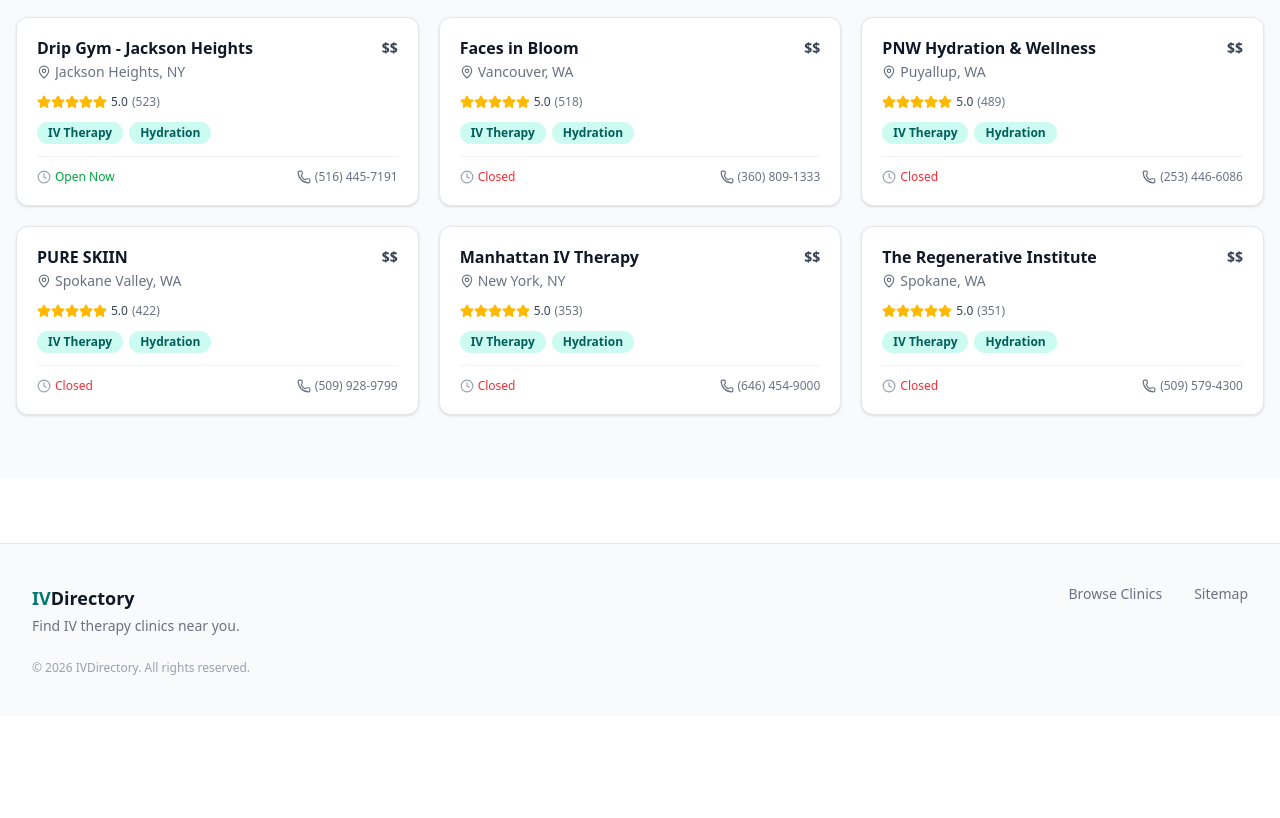
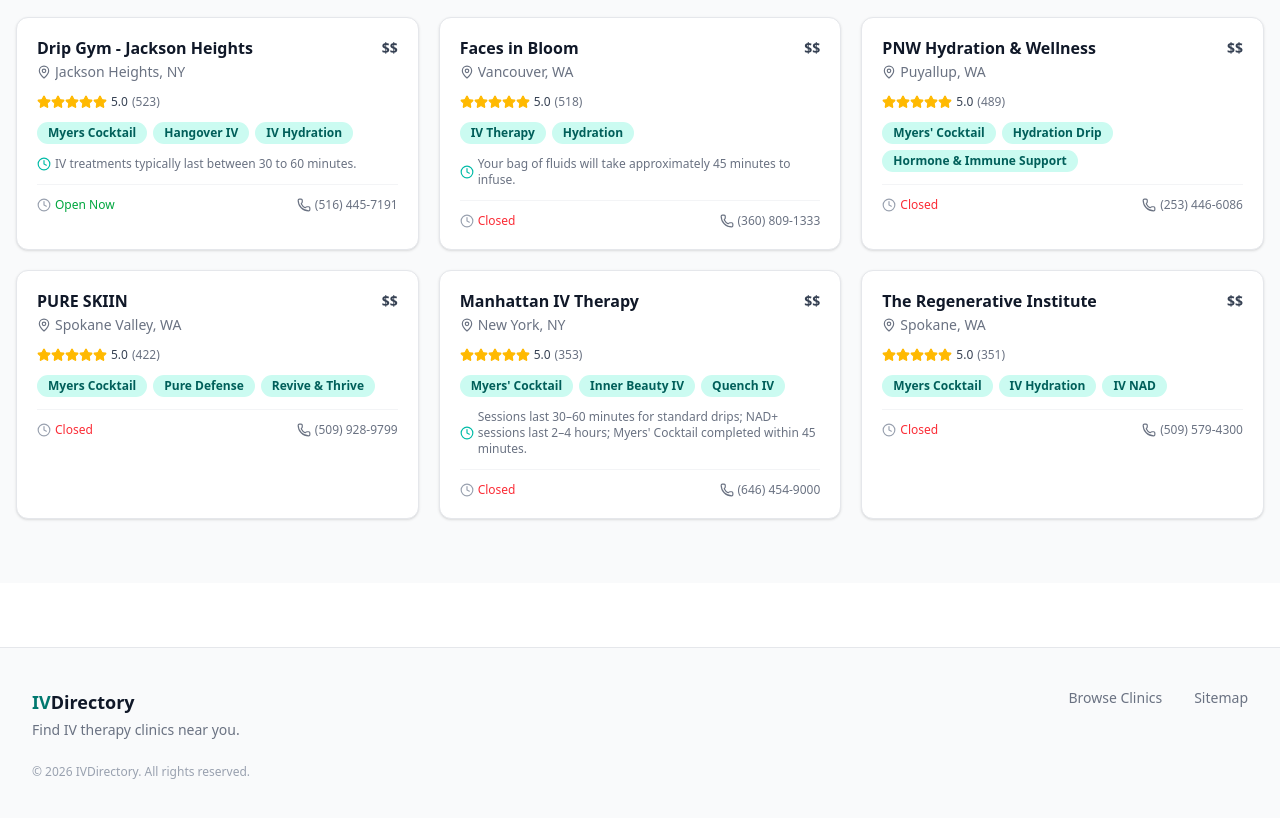
Before and after one commit to adnanp/IV-therapy, a Next.js app in the folder iv-app/: page / in a window 1280 px wide. Shown: the part 1300-2118 px from the top of the page. Before the commit the page ends 2016 px from the top, so only its background shows below. Built offline with nearby package versions, Linux system fonts and the light colour scheme.

Commit message:
Show real specialties and session duration on clinic cards
ClinicCard now uses enriched specialties (when available) instead of
inferring IV types from categories. Session duration is also surfaced
directly on the card for the 145 enriched clinics.

```diff
--- a/iv-app/components/ClinicCard.tsx
+++ b/iv-app/components/ClinicCard.tsx
@@ -4,13 +4,12 @@ import { Card, CardContent } from "@/components/ui/card"
 import { Badge } from "@/components/ui/badge"
 import { StarRating } from "@/components/StarRating"
 import { isOpenNow, formatPhone } from "@/lib/utils"
+import { getEnrichment } from "@/lib/data"
 import type { Clinic } from "@/lib/data"
 
 interface ClinicCardProps {
   clinic: Clinic
 }
-
-const IV_TYPES = ["Hydration", "NAD+", "Myers Cocktail", "Immunity", "Recovery", "Beauty", "Vitamin C", "Glutathione"]
 
 function inferIVTypes(categories: string | null): string[] {
   if (!categories) return ["IV Therapy"]
@@ -29,7 +28,10 @@ function inferIVTypes(categories: string | null): string[] {
 
 export function ClinicCard({ clinic }: ClinicCardProps) {
   const openStatus = isOpenNow(clinic.hours)
-  const ivTypes = inferIVTypes(clinic.categories)
+  const enrichment = getEnrichment(clinic.slug)
+  const ivTypes = enrichment?.specialties?.length
+    ? enrichment.specialties.slice(0, 3)
+    : inferIVTypes(clinic.categories)
 
   return (
     <Link href={`/clinic/${clinic.slug}`}>
@@ -63,6 +65,14 @@ export function ClinicCard({ clinic }: ClinicCardProps) {
             ))}
           </div>
 
+          {/* Session duration */}
+          {enrichment?.sessionDuration && (
+            <div className="flex items-center gap-1 text-xs text-gray-500 mb-3">
+              <Clock className="w-3.5 h-3.5 shrink-0 text-teal-500" />
+              <span>{enrichment.sessionDuration}</span>
+            </div>
+          )}
+
           {/* Footer info */}
           <div className="flex items-center justify-between pt-3 border-t border-gray-100">
             <div className="flex items-center gap-1 text-xs">
```
